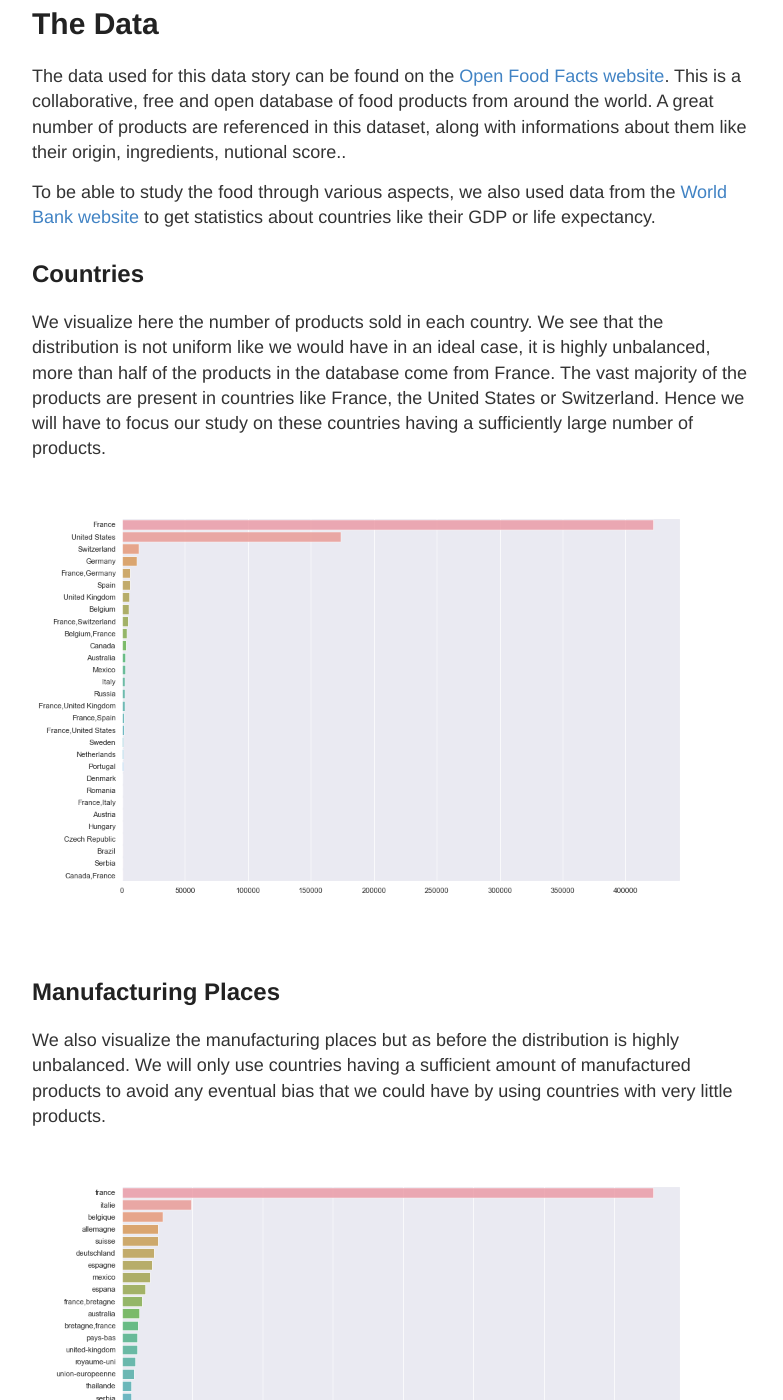
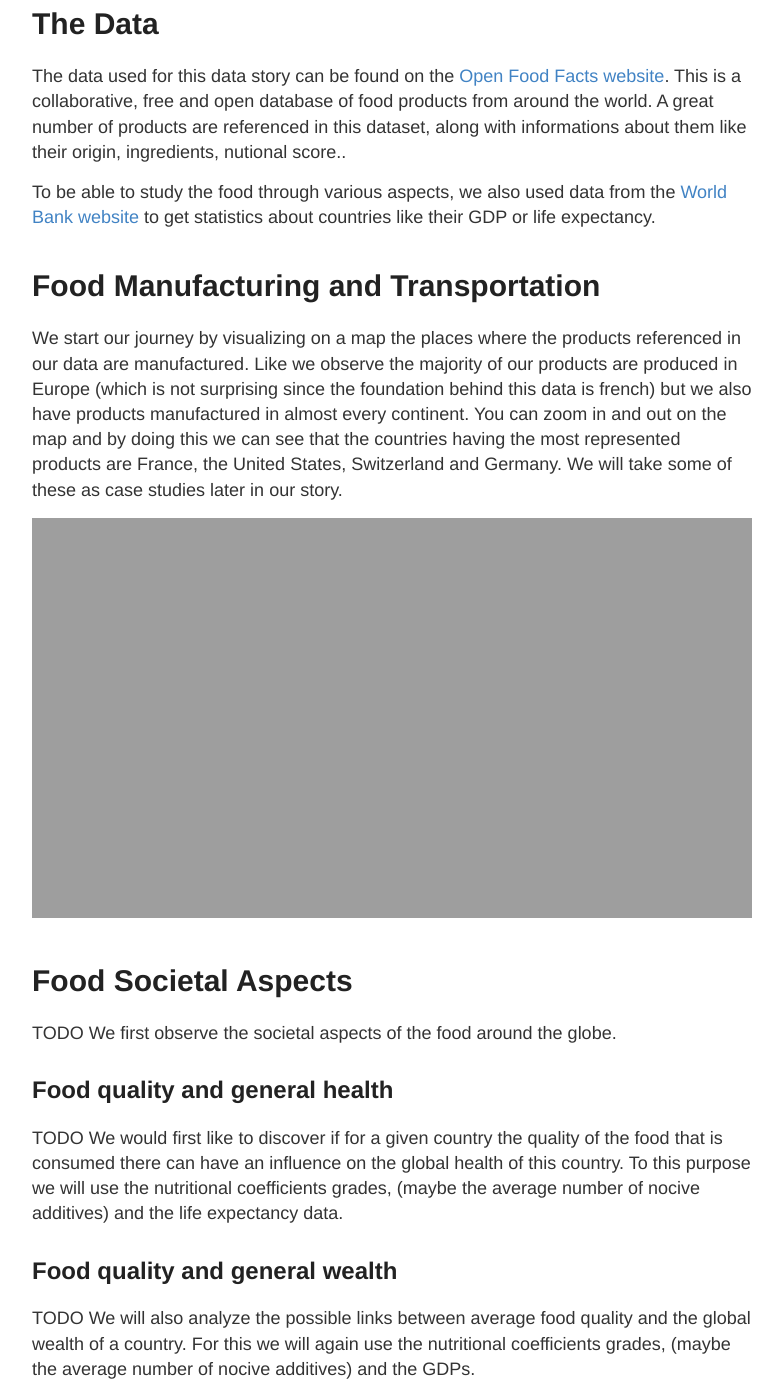
Before and after one commit to AdamanTeam/AdamanTeam.github.io, a Jekyll site: the page built from _posts/2018-12-6-Data-Story.md, in a window 1280 px wide and 1400 px high, scrolled down 657 px. Shown: the whole window, without its empty margins (248-1031 px from the left). Built offline with Jekyll 4.4.1, drawn with Linux system fonts in a browser that asks for light colours; some of the changed text lies outside the part shown.

Commit message:
Update 2018-12-6-Data-Story.md

```diff
--- a/_posts/2018-12-6-Data-Story.md
+++ b/_posts/2018-12-6-Data-Story.md
@@ -16,6 +16,7 @@ The data used for this data story can be found on the [Open Food Facts website](
 
   To be able to study the food through various aspects, we also used data from the [World Bank website](https://www.worldbank.org/) to get statistics about countries like their GDP or life expectancy.
 
+<!---
 ## Countries
 We visualize here the number of products sold in each country. We see that the distribution is not uniform like we would have in an ideal case, it is highly unbalanced, more than half of the products in the database come from France. The vast majority of the products are present in countries like France, the United States or Switzerland. Hence we will have to focus our study on these countries having a sufficiently large number of products.
 ![_config.yml]({{ site.baseurl }}/images/hist_countries.png)
@@ -28,9 +29,10 @@ We also visualize the manufacturing places but as before the distribution is hig
 Finally the origin of the ingredients is displayed. Again France is by far the country with the most products and the distribution is not uniform. We see that the second in the list is the European Union, France is part of this Union TODO ON FAIT QUOI DE FRANCE UE ??
 ![_config.yml]({{ site.baseurl }}/images/hist_origins.png)
 
+-->
 
-# Maps
-"Lorem ipsum dolor sit amet, consectetur adipiscing elit, sed do eiusmod tempor incididunt ut labore et dolore magna aliqua. Ut enim ad minim veniam, quis nostrud exercitation ullamco laboris nisi ut aliquip ex ea commodo consequat. Duis aute irure dolor in reprehenderit in voluptate velit esse cillum dolore eu fugiat nulla pariatur. Excepteur sint occaecat cupidatat non proident, sunt in culpa qui officia deserunt mollit anim id est laborum."
+# Food Manufacturing and Transportation
+We start our journey by visualizing on a map the places where the products referenced in our data are manufactured. Like we observe the majority of our products are produced in Europe (which is not surprising since the foundation behind this data is french) but we also have products manufactured in almost every continent. You can zoom in and out on the map and by doing this we can see that the countries having the most represented products are France, the United States, Switzerland and Germany. We will take some of these as case studies later in our story.
 <iframe src="https://adamanteam.github.io/products.html" width="100%" height="400px"></iframe>
 
 # Food Societal Aspects
```
